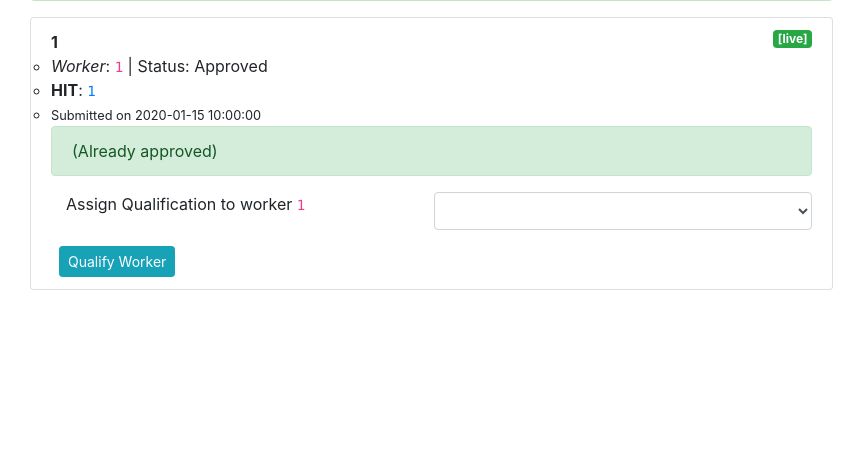
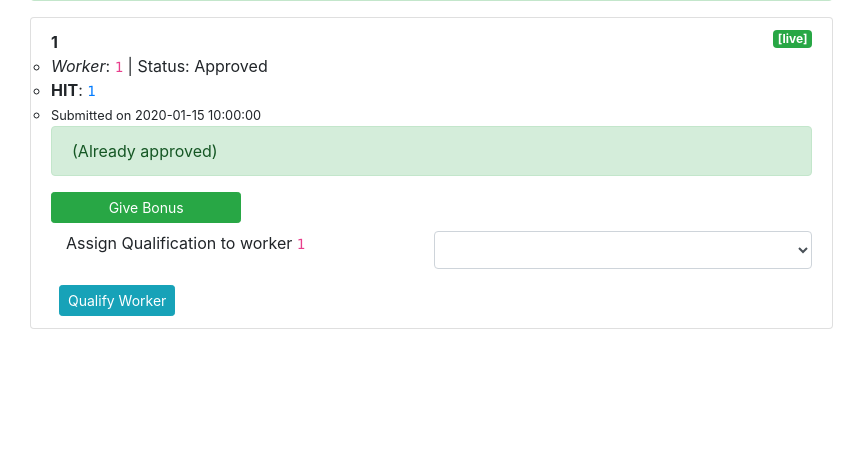
Before and after one commit to isi-nlp/boteval, a Flask app: template boteval/templates/admin/mturk/HIT.html in a window 1280 px wide. Shown: the part 213-676 px from the top of the page, without its empty margins (0-866 px from the left). Run offline with Flask 2, Linux system fonts and the light colour scheme; the template is opened without the code that fills it: most values are stand-ins (such as "Sample title", 1, 10 or a date in 2020); parts of the project's set-up code (start-up, migrations or seed data) failed here and were passed over; some libraries are stand-ins or nearby versions.

Commit message:
Add give bonus button.

```diff
--- a/boteval/templates/admin/mturk/_macros.html
+++ b/boteval/templates/admin/mturk/_macros.html
@@ -7,6 +7,7 @@
     <li><small> Submitted on {{asgn['SubmitTime']}} </small></li>
     {% if 'ApprovalTime' in asgn %} <li><small> Approved on {{asgn['ApprovalTime']}} </small></li>{%endif%}
     {% if 'AcceptTime' in asgn %} <li><small> Accepted on {{asgn['AcceptTime']}} </small></li> {%endif%}
+    {% if 'AcceptTime' in asgn %} <li><small id = "total_time">{{asgn['SubmitTime'] - asgn['AcceptTime']}} </small></li> {%endif%}
 </ul>
 {% if asgn['AssignmentStatus'] == 'Submitted' %}
 <form method="POST" action="{{url_for('admin.' + crowd_name + '_approve_assignment', asgn_id=asgn['AssignmentId'])}}">
@@ -17,6 +18,13 @@
     <p class="alert alert-success"> (Already approved)</p>
 {% else %}
 <p class="alert alert-warning"> (Approval is not applicable)</p>
+{% endif %}
+
+{% if asgn['AssignmentStatus'] == 'Approved' %}
+<form method="POST" action="{{url_for('admin.' + crowd_name + '_give_bonus', worker_id=asgn['WorkerId'], time= asgn['SubmitTime'] - asgn['AcceptTime'], asgn_id=asgn['AssignmentId'])}}">
+    <button type="submit" value="Submit" class="col-3 mb-2 btn btn-success btn-sm">Give Bonus</button>
+    <span class="col-1"></span>
+</form>
 {% endif %}
 
 {% if qtypes %}
```
